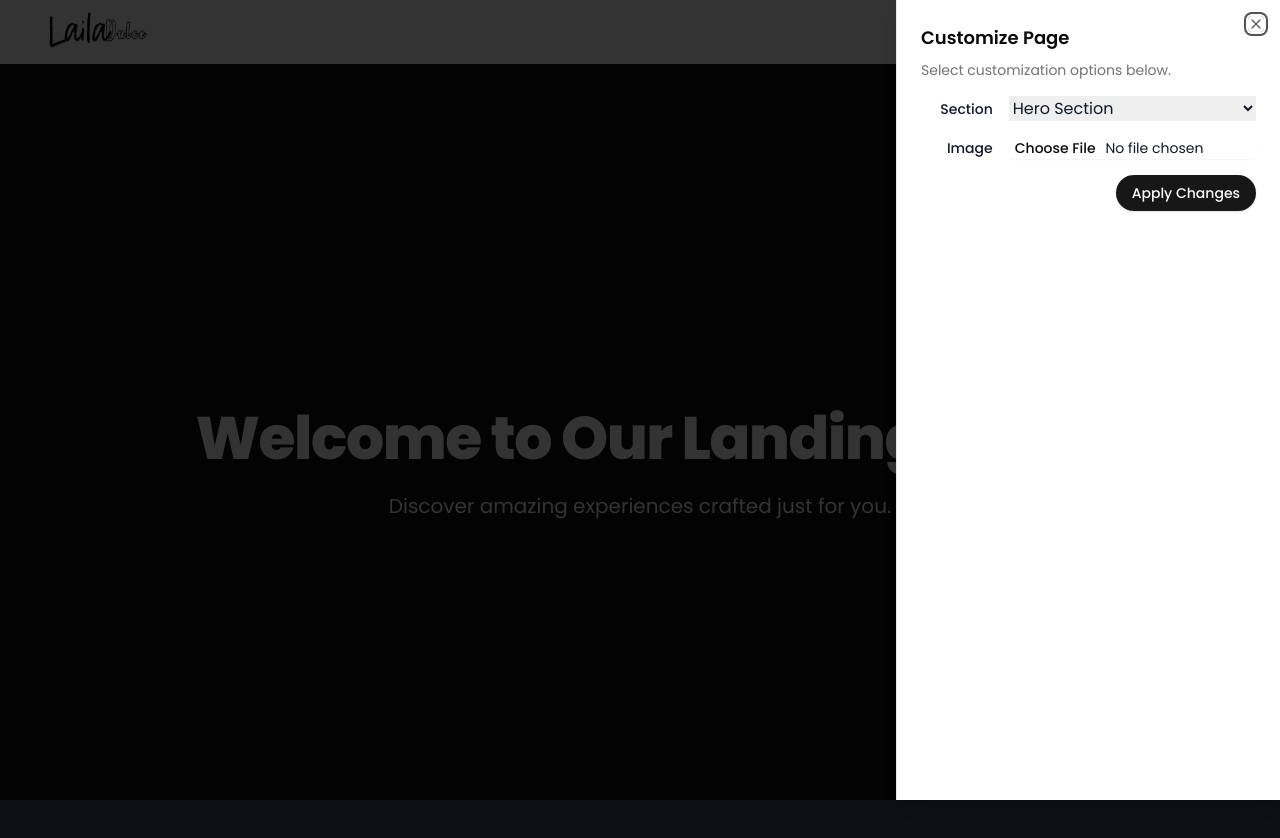
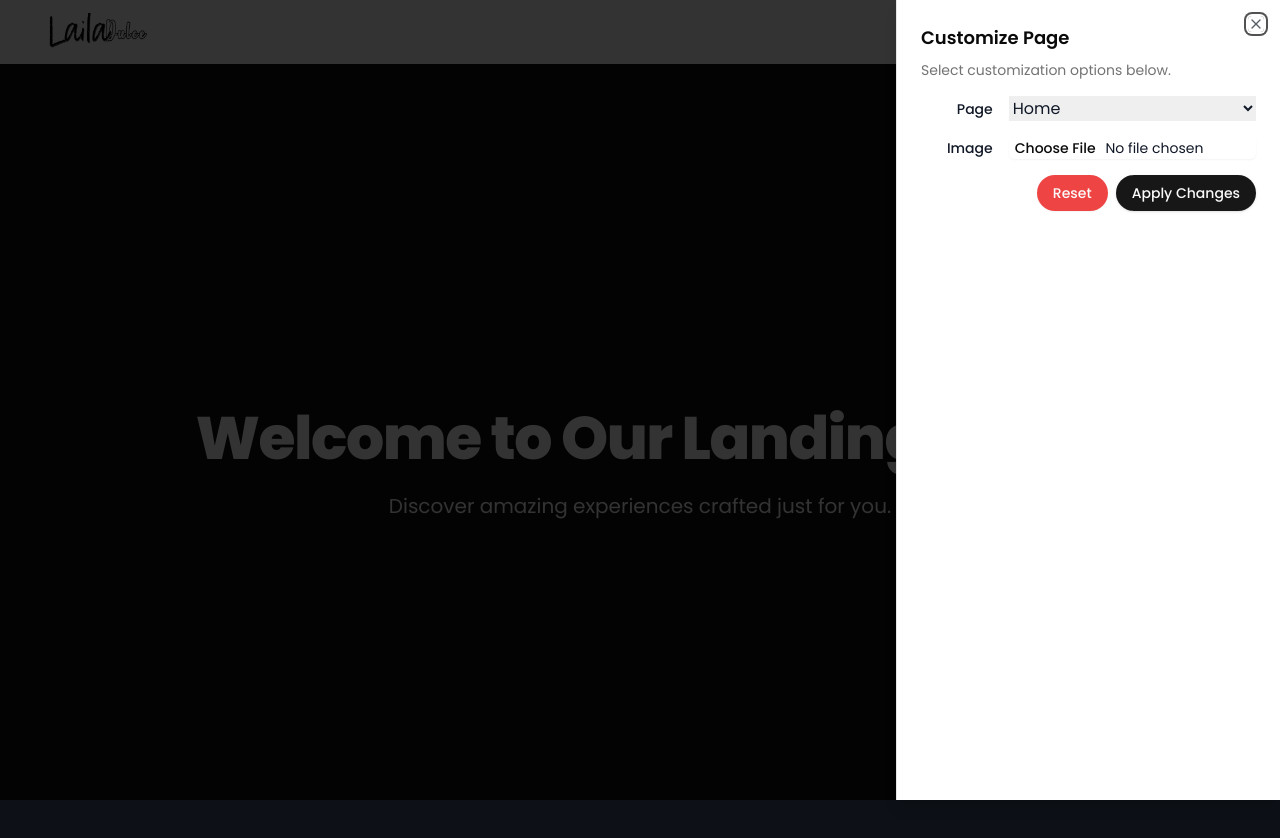
Before and after one commit to xanderbilla/custom-app, a Next.js app: page / in a window 1280 px wide. Both pictures are taken after a click on the button "Customize". Shown: the top 838 px of the page. Built offline with nearby package versions, Linux system fonts and the light colour scheme.

Commit message:
Added Reset button

```diff
--- a/app/page.tsx
+++ b/app/page.tsx
@@ -8,15 +8,16 @@ export default function Home() {
   useEffect(() => {
     const loadCustomizations = () => {
       const savedCustomizations = JSON.parse(
-        localStorage.getItem("pageCustomizations") || "{}"
+        localStorage.getItem("homeCustomizations") || "{}"
       );
-      if (savedCustomizations.heroBackground) {
-        setHeroBg(savedCustomizations.heroBackground);
+      if (savedCustomizations.background) {
+        setHeroBg(savedCustomizations.background);
+      } else {
+        setHeroBg("");
       }
     };
 
     loadCustomizations();
-
     window.addEventListener("storage", loadCustomizations);
     return () => window.removeEventListener("storage", loadCustomizations);
   }, []);
--- a/components/custom/customizer-sheet.tsx
+++ b/components/custom/customizer-sheet.tsx
@@ -16,30 +16,42 @@ import {
 } from "@/components/ui/sheet";
 
 export default function CustomizerSheet() {
-  const [section, setSection] = useState("hero");
+  const [page, setPage] = useState("home");
   const [backgroundImage, setBackgroundImage] = useState("");
 
   useEffect(() => {
+    loadCustomizations();
+    window.addEventListener("storage", loadCustomizations);
+    return () => window.removeEventListener("storage", loadCustomizations);
+  }, [page]);
+
+  const loadCustomizations = () => {
     const savedCustomizations = JSON.parse(
-      localStorage.getItem("pageCustomizations") || "{}"
+      localStorage.getItem(`${page}Customizations`) || "{}"
     );
-    if (savedCustomizations.heroBackground) {
-      setBackgroundImage(savedCustomizations.heroBackground);
+    if (savedCustomizations.background) {
+      setBackgroundImage(savedCustomizations.background);
+    } else {
+      setBackgroundImage("");
     }
-  }, []);
+  };
 
   const applyChanges = () => {
     const savedCustomizations = JSON.parse(
-      localStorage.getItem("pageCustomizations") || "{}"
+      localStorage.getItem(`${page}Customizations`) || "{}"
     );
-    if (section === "hero") {
-      savedCustomizations.heroBackground = backgroundImage;
-    }
+    savedCustomizations.background = backgroundImage;
     localStorage.setItem(
-      "pageCustomizations",
+      `${page}Customizations`,
       JSON.stringify(savedCustomizations)
     );
-    window.dispatchEvent(new Event("storage"));
+    window.dispatchEvent(new Event("storage")); // Update UI instantly
+  };
+
+  const resetChanges = () => {
+    localStorage.removeItem(`${page}Customizations`);
+    setBackgroundImage("");
+    window.dispatchEvent(new Event("storage")); // Ensure instant UI update
   };
 
   return (
@@ -50,26 +62,25 @@ export default function CustomizerSheet() {
       <SheetContent>
         <SheetHeader>
           <SheetTitle>Customize Page</SheetTitle>
-          <SheetDescription>
-            Select customization options below.
-          </SheetDescription>
+          <SheetDescription>Select customization options below.</SheetDescription>
         </SheetHeader>
         <div className="grid gap-4 py-4">
           <div className="grid grid-cols-4 items-center gap-4">
-            <Label htmlFor="section" className="text-right">
-              Section
+            <Label htmlFor="page" className="text-right">
+              Page
             </Label>
             <select
-              title="Select Section"
-              id="section"
+            title="Page"
+              id="page"
               className="col-span-3"
-              value={section}
-              onChange={(e) => setSection(e.target.value)}
+              value={page}
+              onChange={(e) => setPage(e.target.value)}
             >
-              <option value="hero">Hero Section</option>
+              <option value="home">Home</option>
+              <option value="page1">Page 1</option>
+              <option value="page2">Page 2</option>
             </select>
           </div>
-          {section === "hero" && (
           <div className="grid grid-cols-4 items-center gap-4">
             <Label htmlFor="background" className="text-right">
               Image
@@ -92,9 +103,23 @@ export default function CustomizerSheet() {
               }}
             />
           </div>
+          {backgroundImage && (
+            <div className="grid grid-cols-4 items-center gap-4">
+              <Label className="text-right col-span-1">Preview</Label>
+              <img
+                src={backgroundImage}
+                alt="Background Preview"
+                className="col-span-3 h-20 w-full object-cover border rounded"
+              />
+            </div>
           )}
         </div>
         <SheetFooter>
+          <SheetClose asChild>
+            <Button variant="destructive" onClick={resetChanges}>
+              Reset
+            </Button>
+          </SheetClose>
           <SheetClose asChild>
             <Button type="submit" onClick={applyChanges}>
               Apply Changes
```
Lines whose indentation alone changed are shown as unchanged.
